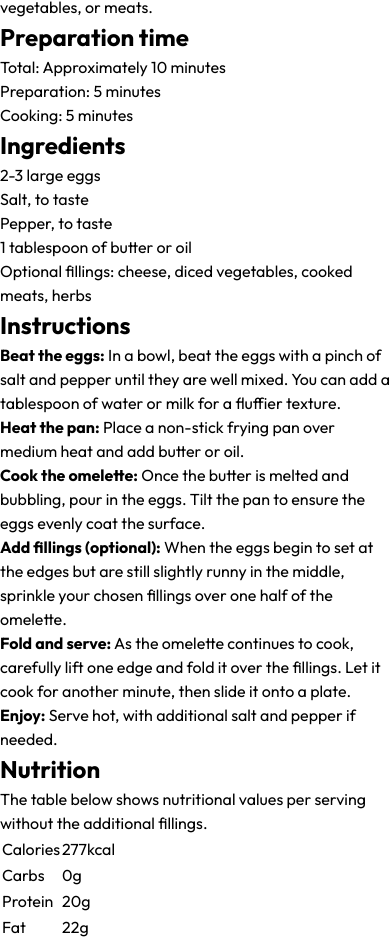
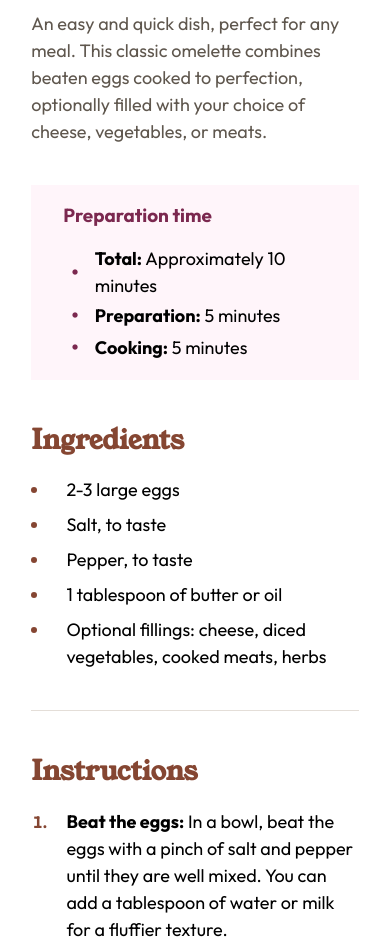
Before and after one commit to crisscde/frontend-mentor-challenges, a plain HTML site: page recipe-page/index.html in a window 390 px wide. Shown: the part 303-1249 px from the top of the page. Drawn offline with Linux system fonts and the light colour scheme.

Commit message:
Add CSS for Mobile
- Use logical properties (*-block, *-inline)
- Use viewport units
- Use lh units for font-size

```diff
--- a/recipe-page/assets/css/style.css
+++ b/recipe-page/assets/css/style.css
@@ -8,6 +8,8 @@
   --brown-800: hsl(14 45% 36%);
   --rose-800: hsl(332 51% 32%);
   --rose-50: hsl(330 100% 98%);
+  --sans-fallback: Outfit, system-ui, -apple-system, BlinkMacSystemFont, 'Segoe UI', Ubuntu, Cantarell, sans-serif;
+  --serif-fallback: 'Young Serif' ,'Times New Roman', Times, serif;
 }
 
 /* MARK: Fonts */
@@ -24,9 +26,9 @@
   font-family: 'Young Serif';
   font-weight: 400;
   src:
-    url("./assets/fonts/young-serif-regular.woff2"),
-    url("./assets/fonts/young-serif-regular.woff"),
-    url("./assets/fonts/young-serif-regular.ttf");
+    url("/assets/fonts/young-serif-regular.woff2"),
+    url("/assets/fonts/young-serif-regular.woff"),
+    url("/assets/fonts/young-serif-regular.ttf");
   font-display: swap;
 }
 
@@ -38,22 +40,136 @@
 }
 
 body {
-  min-height: 100vh;
+  min-height: 100dvh;
   line-height: 1.5;
-  font-family: Outfit, system-ui, -apple-system, BlinkMacSystemFont, 'Segoe UI', Ubuntu, Cantarell, sans-serif;
-  font-size: 1rem;
+  font-family: var(--sans-fallback);
+  font-size: 1lh;
 }
 
 p {
   text-wrap: pretty;
 }
 
-h1, h2, h3,
-h4, h5, h6 {
-  text-wrap: balance;
-}
-
 img {
   max-width: 100%;
   display: block;
 }
+
+
+.recipe {
+  width: 100%;
+}
+
+
+.recipe__section {
+  width: 84dvw;
+  margin: 2.5rem auto;
+}
+
+.recipe__title {
+  font-family: var(--serif-fallback);
+  line-height: 1;
+  margin-block-end: 1.5rem;
+  color: var(--stone-900);
+  font-size: 1.3lh;
+}
+
+.recipe__description {
+  color: var(--stone-600);
+}
+
+.recipe__preparation {
+  background-color: var(--rose-50);
+  margin: 0 auto;
+}
+
+.recipe__subtitle {
+  font-size: 1lh;
+  color: var(--brown-800);
+  font-family: var(--serif-fallback);
+  margin-block-end: 1rem;
+}
+
+.recipe__subtitle--preparation {
+  font-size: .7lh;
+  font-family: var(--sans-fallback);
+  color: var(--rose-800);
+}
+
+.recipe__section--preparation {
+  background-color: var(--rose-50);
+  padding: 1rem 2rem;
+}
+
+.recipe__list {
+  margin-inline-start: 1.2rem;
+}
+
+.recipe__list--preparation {
+  list-style: none;
+  margin-inline-start: .5rem;
+}
+
+.recipe__item {
+  padding-inline-start: 1rem;
+  margin-block-end: .5rem;
+}
+
+.recipe__item--preparation {
+  padding-inline-start: 0;
+  display: flex;
+  align-items: center;
+  margin-block-end: 0;
+  & .recipe__item-point {
+    font-size: .8lh;
+    color: var(--rose-800);
+    padding-inline-end: 1rem;
+  }
+}
+
+span {
+  font-weight: bold;
+}
+
+.recipe__item::marker {
+  color: var(--brown-800);
+}
+
+.recipe__list--ordered .recipe__item::marker {
+  font-size: .6lh;
+  font-weight: bold;
+}
+
+.recipe__table {
+  margin: 0 auto;
+  border-collapse: collapse;
+  width: 80%;
+}
+
+.recipe__row {
+  border-bottom: .1rem solid var(--stone-150);
+}
+.recipe__cell {
+  padding-block: .5rem;
+}
+
+.recipe__cell--name {
+  color: var(--stone-600);
+  padding-inline-start: 1.5rem;
+}
+
+.recipe__cell--value {
+  color: var(--rose-800);
+  font-weight: 800;
+  padding-inline-end: 1.5rem;
+}
+
+hr {
+  display: block;
+  width: 84%;
+  height: 1px;
+  border: 0;
+  border-top: 1px solid var(--stone-150);
+  margin: 0 auto;
+  padding: 0;
+}
--- a/recipe-page/index.html
+++ b/recipe-page/index.html
@@ -17,7 +17,7 @@
             class="recipe__image"
           >
         </figure>
-      <header class="recipe__header">
+      <header class="recipe__section recipe__section--header">
         <h1 class="recipe__title">Simple Omelette Recipe</h1>
         <p class="recipe__description">
           An easy and quick dish, perfect for any meal. This classic omelette combines beaten eggs cooked to perfection,
@@ -25,22 +25,35 @@
         </p>
       </header>
 
-      <section class="recipe__preparation">
-        <h2 class="recipe__subtitle ">Preparation time</h2>
-        <ul class="recipe__list ">
-          <li class="recipe__item">
-            <span>Total:</span> Approximately 10 minutes
+      <section class="recipe__section recipe__section--preparation">
+        <h2 class="recipe__subtitle recipe__subtitle--preparation">Preparation time</h2>
+        <ul class="recipe__list recipe__list--preparation">
+          <li class="recipe__item recipe__item--preparation">
+            <span class="recipe__item-point">•</span>
+            <div class="recipe__item-content">
+              <span>Total:</span> Approximately 10 minutes
+            </div>
           </li>
-          <li class="recipe__item">
-            <span>Preparation:</span> 5 minutes
+          <li class="recipe__item recipe__item--preparation">
+            <span class="recipe__item-point">
+              •
+            </span>
+            <div class="recipe__item--content"">
+              <span>Preparation:</span> 5 minutes
+            </div>
           </li>
-          <li class="recipe__item">
-            <span>Cooking:</span> 5 minutes
+          <li class="recipe__item recipe__item--preparation">
+            <span class="recipe__item-point">
+              •
+            </span>
+            <div class="recipe__item--content">
+              <span>Cooking:</span> 5 minutes
+            </div>
           </li>
         </ul>
       </section>
 
-      <section class="recipe__ingredients">
+      <section class="recipe__section recipe__section--ingredients">
         <h2 class="recipe__subtitle">Ingredients</h2>
         <ul class="recipe__list recipe__list--unordered">
           <li class="recipe__item">2-3 large eggs</li>
@@ -51,31 +64,25 @@
         </ul>
       </section>
 
-      <section class="recipe__instructions">
+      <hr>
+
+      <section class="recipe__section recipe__section--instructions">
         <h2 class="recipe__subtitle">Instructions</h2>
-        <ol class="recipe__list ">
+        <ol class="recipe__list recipe__list--ordered">
           <li class="recipe__item">
-            <strong>Beat the eggs:</strong> In a bowl, beat the eggs with a pinch of salt and pepper until they are well
-            mixed. You can add
-            a tablespoon of water or milk for a fluffier texture.
+            <strong>Beat the eggs:</strong> In a bowl, beat the eggs with a pinch of salt and pepper until they are well mixed. You can add a tablespoon of water or milk for a fluffier texture.
           </li>
           <li class="recipe__item">
             <strong>Heat the pan:</strong> Place a non-stick frying pan over medium heat and add butter or oil.
           </li>
           <li class="recipe__item">
-            <strong>Cook the omelette:</strong> Once the butter is melted and bubbling, pour in the eggs. Tilt the pan to
-            ensure the eggs
-            evenly coat the surface.
+            <strong>Cook the omelette:</strong> Once the butter is melted and bubbling, pour in the eggs. Tilt the pan to ensure the eggs evenly coat the surface.
           </li>
           <li class="recipe__item">
-            <strong>Add fillings (optional):</strong> When the eggs begin to set at the edges but are still slightly runny
-            in the middle,
-            sprinkle your chosen fillings over one half of the omelette.
+            <strong>Add fillings (optional):</strong> When the eggs begin to set at the edges but are still slightly runny in the middle, sprinkle your chosen fillings over one half of the omelette.
           </li>
           <li class="recipe__item">
-            <strong>Fold and serve:</strong> As the omelette continues to cook, carefully lift one edge and fold it over
-            the fillings. Let
-            it cook for another minute, then slide it onto a plate.
+            <strong>Fold and serve:</strong> As the omelette continues to cook, carefully lift one edge and fold it over the fillings. Let it cook for another minute, then slide it onto a plate.
           </li>
           <li class="recipe__item">
             <strong>Enjoy:</strong> Serve hot, with additional salt and pepper if needed.
@@ -83,7 +90,9 @@
         </ol>
       </section>
 
-      <section class="recipe__nutrition">
+      <hr>
+
+      <section class="recipe__section recipe__section--nutrition">
         <h2 class="recipe__subtitle">Nutrition</h2>
         <p class="recipe__description">The table below shows nutritional values per serving without the additional
           fillings.</p>
@@ -91,8 +100,8 @@
         <table class="recipe__table">
           <tbody class="recipe__tbody">
             <tr class="recipe__row">
-              <td class="recipe__cell ">Calories</td>
-              <td class="recipe__cell ">277kcal</td>
+              <td class="recipe__cell recipe__cell--name">Calories</td>
+              <td class="recipe__cell recipe__cell--value">277kcal</td>
             </tr>
             <tr class="recipe__row">
               <td class="recipe__cell recipe__cell--name">Carbs</td>
```
